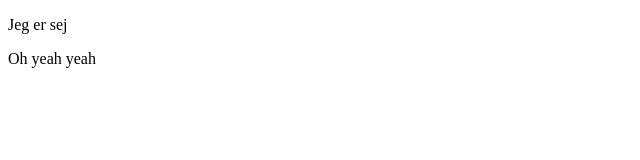
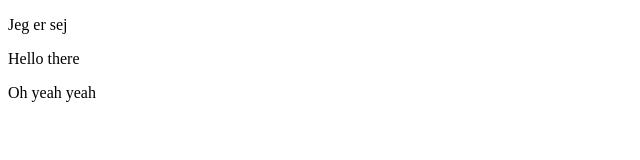
Before and after one commit to MohammadHHaj/Gruppe3, a plain HTML site: page index.html in a window 1280 px wide. Shown: the whole page, without its empty margins (0-640 px from the left). Drawn offline with Linux system fonts and the light colour scheme.

Commit message:
opgave løst

```diff
--- a/index.html
+++ b/index.html
@@ -7,7 +7,7 @@
   </head>
   <body>
     <div id="1 Mo"><p>Jeg er sej</p></div>
-    <div id="2 Mikkel"></div>
+    <div id="2 Mikkel"><p>Hello there</p></div>
     <div id="3 Nikolaj">
         <p>Oh yeah yeah</p>
     </div>
```
